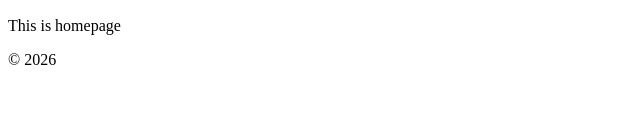
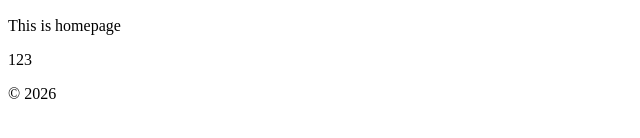
Before and after one commit to aviranjan07/Software_Development_Week1, a plain HTML site: page Week5/index.html in a window 1280 px wide. Shown: the part 148-286 px from the top of the page, 0-640 px from the left. Drawn offline with Linux system fonts and the light colour scheme.

Commit message:
🎯 CSS Layout — Flexbox (Deep Dive: Beginner → Pro)

```diff
--- a/Week5/index.html
+++ b/Week5/index.html
@@ -4,6 +4,7 @@
     <meta charset="UTF-8">
     <meta name="viewport" content="width=device-width, initial-scale=1.0">
     <title>Aviranjan</title>
+     <link rel="stylesheet" href="style.css">
 </head>
 <body>
 
@@ -21,6 +22,11 @@
         <h2>Welcome</h2>
         <p>This is homepage</p>
     </section>
+    <div class="container">
+        <div class="item">1</div>
+        <div  class="item">2</div>
+        <div class="item">3</div>
+    </div>
 </main>
 
 <footer>
--- /dev/null
+++ b/Week5/style.css
@@ -0,0 +1,3 @@
+.container {
+    display: flex;
+}
```
Also changed, not shown: 1 other file.
